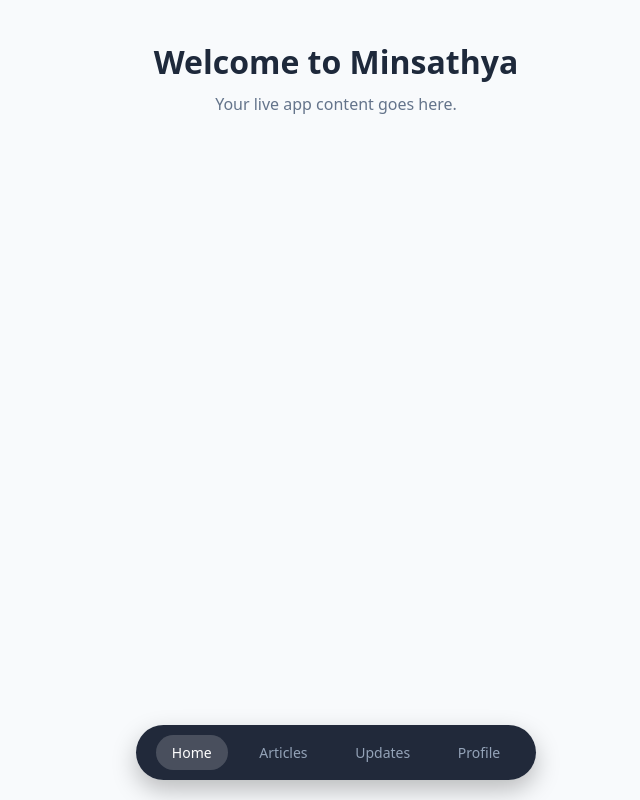
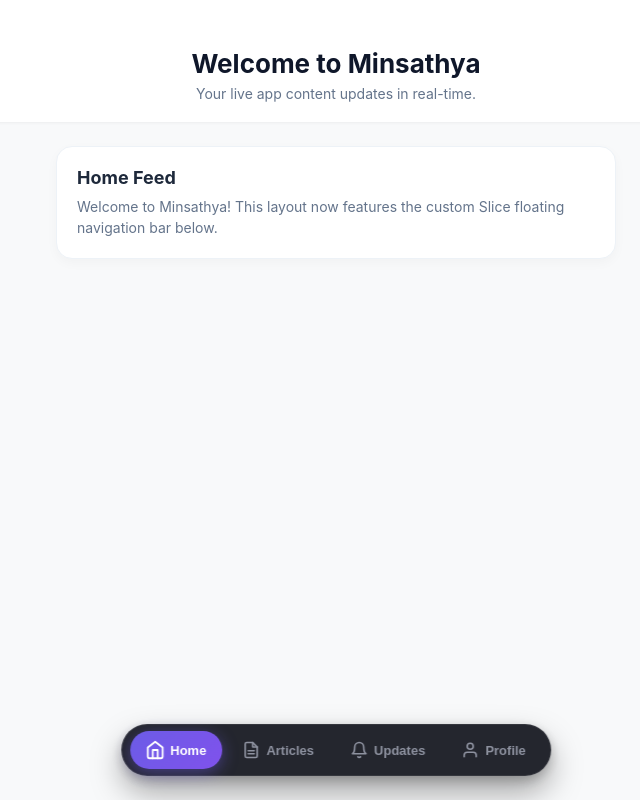
Before and after one commit to minsathya/minsathya-app, a plain HTML site: page index.html in a window 1280 px wide. Shown: the whole page, without its empty margins (304-944 px from the left). Drawn offline with Linux system fonts and the light colour scheme.

Commit message:
Update index.html

```diff
--- a/index.html
+++ b/index.html
@@ -2,60 +2,230 @@
 <html lang="en">
 <head>
   <meta charset="UTF-8">
-  <meta name="viewport" content="width=device-width, initial-scale=1.0">
+  <meta name="viewport" content="width=device-width, initial-scale=1.0, maximum-scale=1.0, user-scalable=no, viewport-fit=cover">
   <title>Minsathya</title>
   <style>
-    * { box-sizing: border-box; margin: 0; padding: 0; }
-    body { font-family: system-ui, -apple-system, sans-serif; background: #f8fafc; color: #1e293b; padding-bottom: 90px; }
-    .content { padding: 40px 20px; text-align: center; }
+    /* Base Reset & Body Styles */
+    * {
+      box-sizing: border-box;
+      margin: 0;
+      padding: 0;
+      -webkit-tap-highlight-color: transparent;
+    }
 
-    /* Floating Pill Navigation Bar */
-    .floating-nav {
+    body {
+      font-family: -apple-system, BlinkMacSystemFont, "Segoe UI", Roboto, Helvetica, Arial, sans-serif;
+      background-color: #f8f9fa;
+      color: #1a1d20;
+      min-height: 100vh;
+      padding-bottom: 110px; /* Space for the floating bottom bar */
+      display: flex;
+      flex-direction: column;
+      align-items: center;
+    }
+
+    /* Top App Bar Header */
+    header {
+      width: 100%;
+      padding: 48px 20px 20px;
+      text-align: center;
+      background: #ffffff;
+      box-shadow: 0 1px 3px rgba(0, 0, 0, 0.05);
+    }
+
+    header h1 {
+      font-size: 26px;
+      font-weight: 700;
+      color: #0f172a;
+    }
+
+    header p {
+      font-size: 14px;
+      color: #64748b;
+      margin-top: 6px;
+    }
+
+    /* Content Area */
+    .content-container {
+      width: 100%;
+      max-width: 600px;
+      padding: 24px 20px;
+    }
+
+    .tab-content {
+      display: none;
+      animation: fadeIn 0.3s ease;
+    }
+
+    .tab-content.active {
+      display: block;
+    }
+
+    @keyframes fadeIn {
+      from { opacity: 0; transform: translateY(6px); }
+      to { opacity: 1; transform: translateY(0); }
+    }
+
+    .card {
+      background: #ffffff;
+      border-radius: 16px;
+      padding: 20px;
+      margin-bottom: 16px;
+      box-shadow: 0 4px 12px rgba(0, 0, 0, 0.03);
+      border: 1px solid #edf2f7;
+    }
+
+    .card h3 {
+      font-size: 18px;
+      color: #1e293b;
+      margin-bottom: 8px;
+    }
+
+    .card p {
+      font-size: 14px;
+      color: #64748b;
+      line-height: 1.5;
+    }
+
+    /* Floating Slice-Style Navigation Bar */
+    .slice-nav-container {
       position: fixed;
-      bottom: 20px;
+      bottom: 24px;
       left: 50%;
       transform: translateX(-50%);
-      width: 90%;
-      max-width: 400px;
-      background: rgba(15, 23, 42, 0.92);
-      backdrop-filter: blur(10px);
+      background: rgba(18, 20, 29, 0.92);
+      backdrop-filter: blur(16px);
+      -webkit-backdrop-filter: blur(16px);
+      padding: 6px 8px;
+      border-radius: 40px;
+      border: 1px solid rgba(255, 255, 255, 0.08);
+      box-shadow: 0 16px 32px rgba(0, 0, 0, 0.35), 0 4px 12px rgba(0, 0, 0, 0.2);
+      display: flex;
+      align-items: center;
+      gap: 4px;
+      z-index: 9999;
+      width: max-content;
+      max-width: 92vw;
+    }
+
+    .nav-item {
+      display: flex;
+      align-items: center;
+      gap: 6px;
+      padding: 10px 16px;
       border-radius: 30px;
-      display: flex;
-      justify-content: space-around;
-      align-items: center;
-      padding: 10px 12px;
-      box-shadow: 0 10px 25px rgba(0, 0, 0, 0.25);
-      z-index: 1000;
+      color: #8E92A0;
+      font-size: 13px;
+      font-weight: 600;
+      border: none;
+      background: transparent;
+      cursor: pointer;
+      transition: all 0.3s cubic-bezier(0.4, 0, 0.2, 1);
+      user-select: none;
+      white-space: nowrap;
     }
-    .nav-item {
-      color: #94a3b8;
-      text-decoration: none;
-      font-size: 14px;
-      font-weight: 500;
-      padding: 8px 16px;
-      border-radius: 20px;
-      transition: all 0.3s ease;
+
+    .nav-item svg {
+      width: 18px;
+      height: 18px;
+      stroke: currentColor;
+      stroke-width: 2.2;
+      stroke-linecap: round;
+      stroke-linejoin: round;
+      fill: none;
+      transition: transform 0.2s ease, stroke 0.3s ease;
     }
-    .nav-item.active, .nav-item:hover {
-      color: #ffffff;
-      background: rgba(255, 255, 255, 0.18);
+
+    /* Slice Purple Active Highlight */
+    .nav-item.active {
+      background: linear-gradient(135deg, #6C5CE7, #8052EC);
+      color: #FFFFFF;
+      box-shadow: 0 4px 16px rgba(108, 92, 231, 0.45);
+    }
+
+    .nav-item.active svg {
+      transform: scale(1.1);
+    }
+
+    .nav-item:active {
+      transform: scale(0.95);
     }
   </style>
 </head>
 <body>
 
-  <div class="content">
+  <!-- Top App Header -->
+  <header>
     <h1>Welcome to Minsathya</h1>
-    <p style="margin-top: 10px; color: #64748b;">Your live app content goes here.</p>
-  </div>
+    <p>Your live app content updates in real-time.</p>
+  </header>
 
-  <!-- Floating Navigation -->
-  <nav class="floating-nav">
-    <a href="#" class="nav-item active">Home</a>
-    <a href="#" class="nav-item">Articles</a>
-    <a href="#" class="nav-item">Updates</a>
-    <a href="#" class="nav-item">Profile</a>
+  <!-- Page Content Tabs -->
+  <main class="content-container">
+    <div id="home" class="tab-content active">
+      <div class="card">
+        <h3>Home Feed</h3>
+        <p>Welcome to Minsathya! This layout now features the custom Slice floating navigation bar below.</p>
+      </div>
+    </div>
+
+    <div id="articles" class="tab-content">
+      <div class="card">
+        <h3>Articles</h3>
+        <p>Your latest articles and posts will appear inside this tab.</p>
+      </div>
+    </div>
+
+    <div id="updates" class="tab-content">
+      <div class="card">
+        <h3>Live Updates</h3>
+        <p>Check out news and notifications here.</p>
+      </div>
+    </div>
+
+    <div id="profile" class="tab-content">
+      <div class="card">
+        <h3>My Profile</h3>
+        <p>Manage your account settings and preferences here.</p>
+      </div>
+    </div>
+  </main>
+
+  <!-- Floating Slice Navigation Bar -->
+  <nav class="slice-nav-container">
+    <button class="nav-item active" onclick="switchTab(this, 'home')">
+      <svg viewBox="0 0 24 24"><path d="M3 9l9-7 9 7v11a2 2 0 0 1-2 2H5a2 2 0 0 1-2-2z"></path><polyline points="9 22 9 12 15 12 15 22"></polyline></svg>
+      <span>Home</span>
+    </button>
+
+    <button class="nav-item" onclick="switchTab(this, 'articles')">
+      <svg viewBox="0 0 24 24"><path d="M14 2H6a2 2 0 0 0-2 2v16a2 2 0 0 0 2 2h12a2 2 0 0 0 2-2V8z"></path><polyline points="14 2 14 8 20 8"></polyline><line x1="16" y1="13" x2="8" y2="13"></line><line x1="16" y1="17" x2="8" y2="17"></line></svg>
+      <span>Articles</span>
+    </button>
+
+    <button class="nav-item" onclick="switchTab(this, 'updates')">
+      <svg viewBox="0 0 24 24"><path d="M18 8A6 6 0 0 0 6 8c0 7-3 9-3 9h18s-3-2-3-9"></path><path d="M13.73 21a2 2 0 0 1-3.46 0"></path></svg>
+      <span>Updates</span>
+    </button>
+
+    <button class="nav-item" onclick="switchTab(this, 'profile')">
+      <svg viewBox="0 0 24 24"><path d="M20 21v-2a4 4 0 0 0-4-4H8a4 4 0 0 0-4 4v2"></path><circle cx="12" cy="7" r="4"></circle></svg>
+      <span>Profile</span>
+    </button>
   </nav>
+
+  <!-- Tab Switcher Script -->
+  <script>
+    function switchTab(button, tabId) {
+      // 1. Highlight clicked tab
+      document.querySelectorAll('.nav-item').forEach(item => item.classList.remove('active'));
+      button.classList.add('active');
+
+      // 2. Display selected tab content
+      document.querySelectorAll('.tab-content').forEach(content => content.classList.remove('active'));
+      document.getElementById(tabId).classList.add('active');
+    }
+  </script>
 
 </body>
 </html>
```
